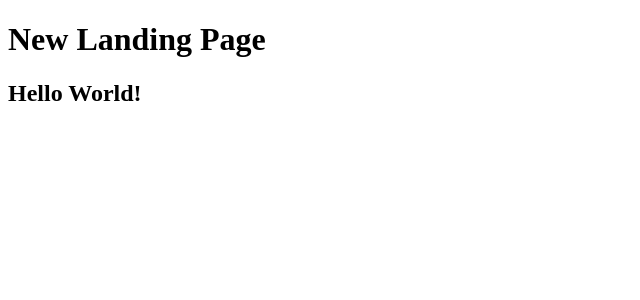
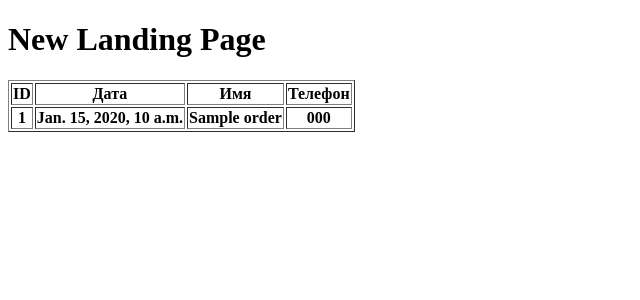
Before and after one commit to OlegPozhenskij/baby_django_project, a Django app: page / in a window 1280 px wide. Shown: the top 300 px of the page, without its empty margins (0-640 px from the left). Run offline with Django 4.2, Linux system fonts and the light colour scheme; tables that the repository leaves empty hold one stand-in row (values such as "Sample post"); lists and menus that the app fills with data are empty.

Commit message:
use tags: for, else for showing objects

```diff
--- a/BabyProjectDjango/urls.py
+++ b/BabyProjectDjango/urls.py
@@ -15,9 +15,9 @@ Including another URLconf
 """
 from django.contrib import admin
 from django.urls import path
-from .views import first_page
+from crm import views
 
 urlpatterns = [
     path('admin/', admin.site.urls),
-    path('', first_page),
+    path('', views.first_page),
 ]
--- a/BabyProjectDjango/views.py
+++ /dev/null
@@ -1,10 +0,0 @@
-from django.http import HttpResponse
-from django.shortcuts import render
-
-def first_page(request):
-    hell = 'Hello World!'
-
-    '''Указываем параметры подачи в шаблон с помощью словаря'''
-    return render(request, './index.html', {
-        'hell':hell
-    })
--- a/crm/views.py
+++ b/crm/views.py
@@ -1,3 +1,9 @@
 from django.shortcuts import render
+from .models import Order
 
-# Create your views here.
+
+def first_page(request):
+    object_list = Order.objects.all()
+
+    '''Указываем параметры подачи в шаблон с помощью словаря'''
+    return render(request, './index.html', {'object_list':object_list})
--- a/templates/index.html
+++ b/templates/index.html
@@ -9,6 +9,27 @@
     </head>
     <body>
         <h1>New Landing Page</h1>
-        <h2>{{hell}}</h2>
+
+        {% if object_list %}
+            <table border="1">
+                <tr>
+                    <th>ID</th>
+                    <th>Дата</th>
+                    <th>Имя</th>
+                    <th>Телефон</th>
+                </tr>
+                {% for obj in object_list %}
+                <tr>
+                    <th>{{ obj.id }}</th>
+                    <th>{{ obj.order_dt }}</th>
+                    <th>{{ obj.order_name }}</th>
+                    <th>{{ obj.order_phone }}</th>
+                </tr>
+                {% endfor %}
+            </table>
+        {% else %}
+        <р2>Данных нет</р2>
+        {% endif %}
+
     </body>
 </html>
```
